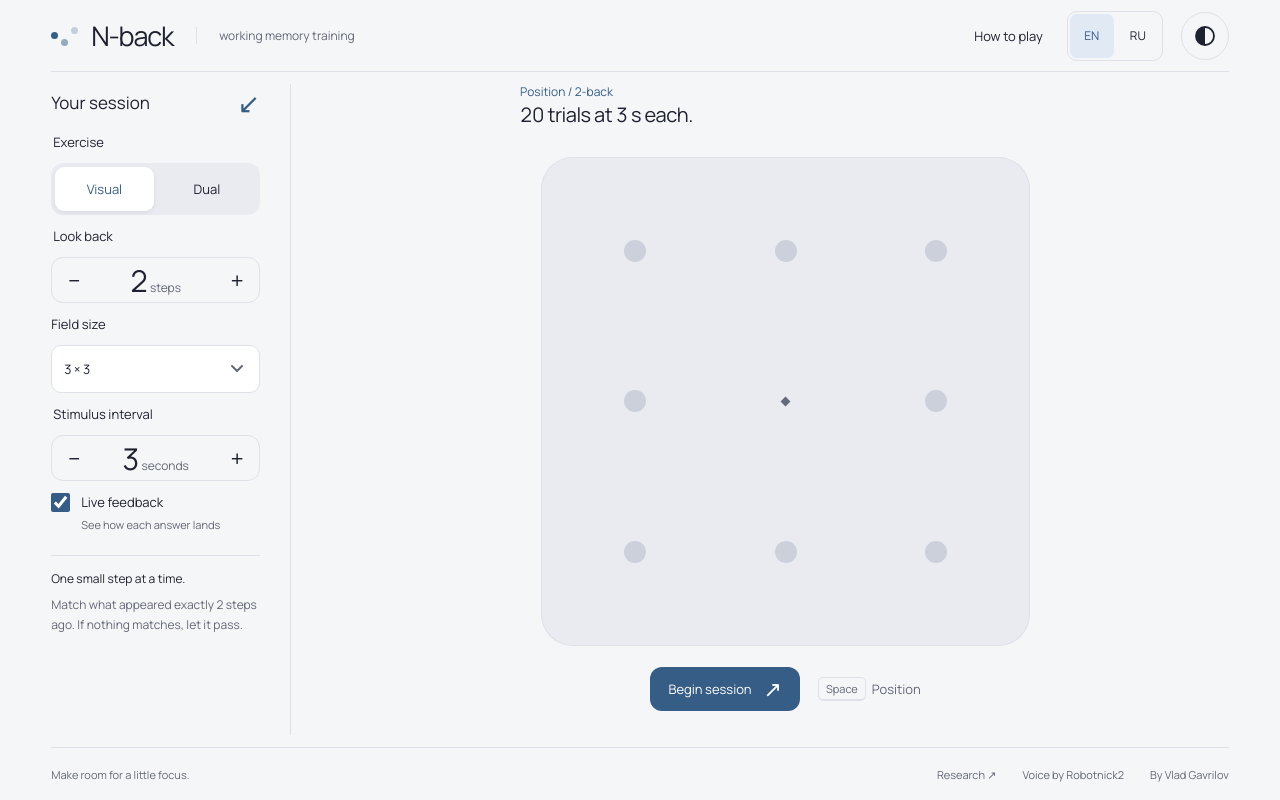
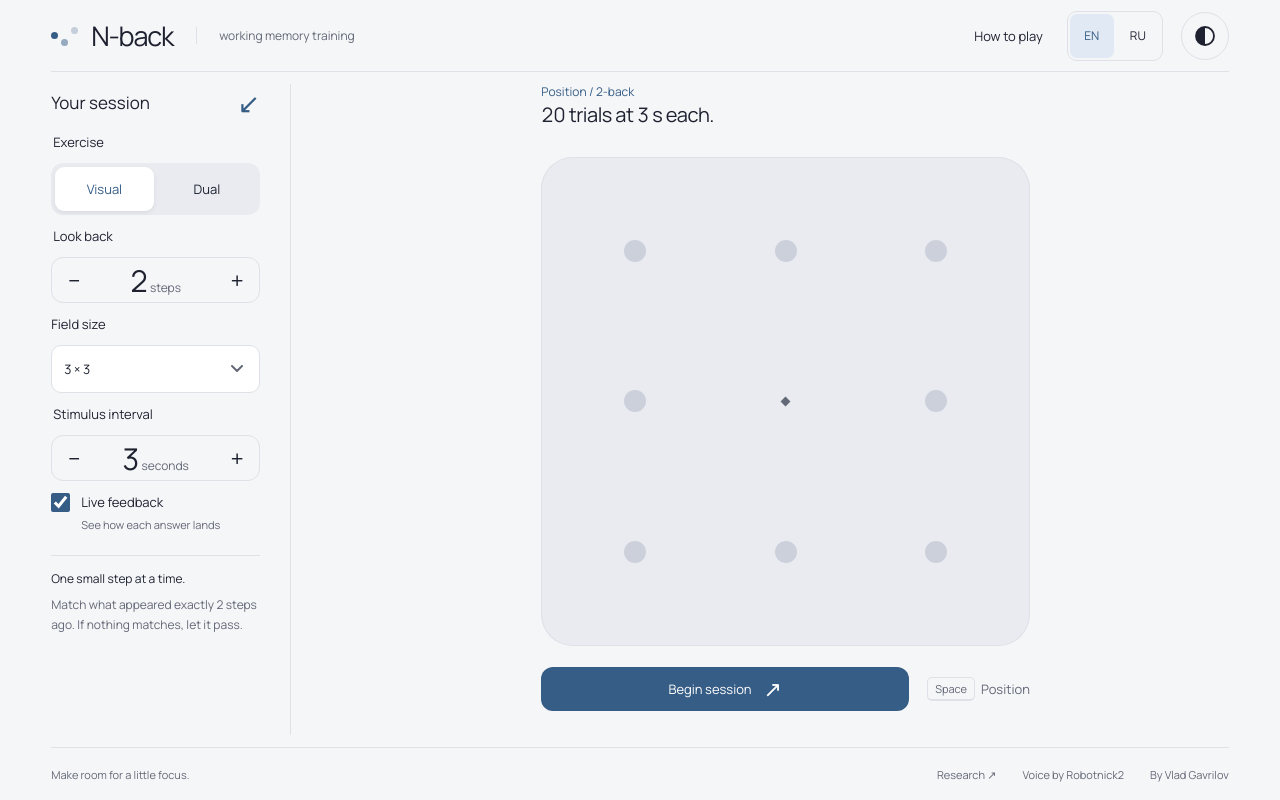
Before and after one commit to vlad-gavrilov/n-back, a React (Vite) app: page / in a window 1280 px wide. Built offline with nearby package versions, Linux system fonts and the light colour scheme.

Commit message:
Align the start screen with the visible field

```diff
--- a/src/styles/responsive.css
+++ b/src/styles/responsive.css
@@ -48,10 +48,6 @@
 
 [data-compact] .training-heading {
   margin-bottom: 16px;
-}
-
-[data-compact] .training[data-field-layout] .training-heading {
-  width: 100%;
 }
 
 [data-compact][data-round-active] .topbar,
@@ -150,13 +146,14 @@
 
 /* All three rows share the frame width and its inset to the visible field. */
 @media (orientation:portrait), (height > 350px) {
-  [data-round-active] .training[data-field-layout] {
+  .training[data-field-layout] {
     width: min(100%,var(--field-side));
     margin-inline: auto;
   }
 
-  [data-round-active] .training[data-field-layout] .training-heading,
-  [data-round-active] .answers {
+  .training[data-field-layout] .training-heading,
+  .start-row,
+  .answers {
     width: auto;
     margin-inline: var(--field-margin);
   }
@@ -166,8 +163,13 @@
     grid-template-columns: minmax(0,2fr) minmax(44px,1fr);
   }
 
-  [data-round-active] .answers {
+  .start-row,
+  .answers {
     justify-self: stretch;
+  }
+
+  .start-row .primary-button {
+    flex: 1 1 auto;
   }
 }
 
@@ -181,14 +183,26 @@
     max-width: none;
   }
 
+  [data-compact]:not([data-round-active]) .training[data-field-layout] {
+    /* The preview occupies the first column, with the start action beside it. */
+    --field-margin: calc(var(--field-side) * .03);
+    width: min(100%,var(--field-side) + 12px + max(180px,var(--field-side)));
+  }
+
+  [data-compact]:not([data-round-active]) .training[data-field-layout] .training-heading {
+    width: auto;
+    margin-inline: var(--field-margin);
+  }
+
   [data-compact]:not([data-round-active]) .game-region {
-    grid-template: "field controls" auto / minmax(0,1.25fr) minmax(0,1fr);
+    grid-template: "field controls" auto / var(--field-side) minmax(0,1fr);
     column-gap: 12px;
   }
 
   .start-row {
     flex-direction: column;
     gap: 8px;
+    margin-inline: 0;
   }
 
   .start-row .primary-button {
@@ -241,6 +255,10 @@
 
 /* In very shallow windows, keep the square and touch targets visible together. */
 @media (orientation:landscape) and (max-height:350px) {
+  [data-compact][data-round-active] .training[data-field-layout] .training-heading {
+    width: 100%;
+  }
+
   [data-compact][data-round-active] .workspace {
     container-type: size;
     height: 100svh;
```
Also changed, not shown: 1 other file (tests, documents, lock files or other folders).
